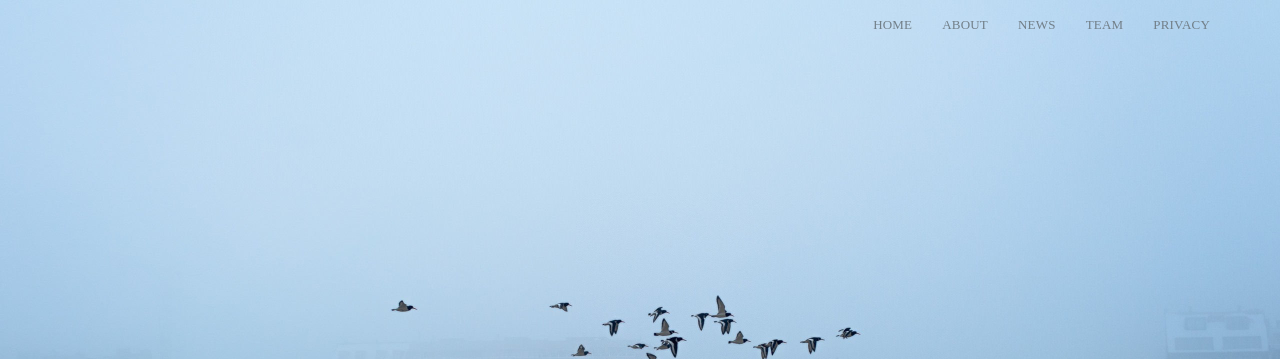
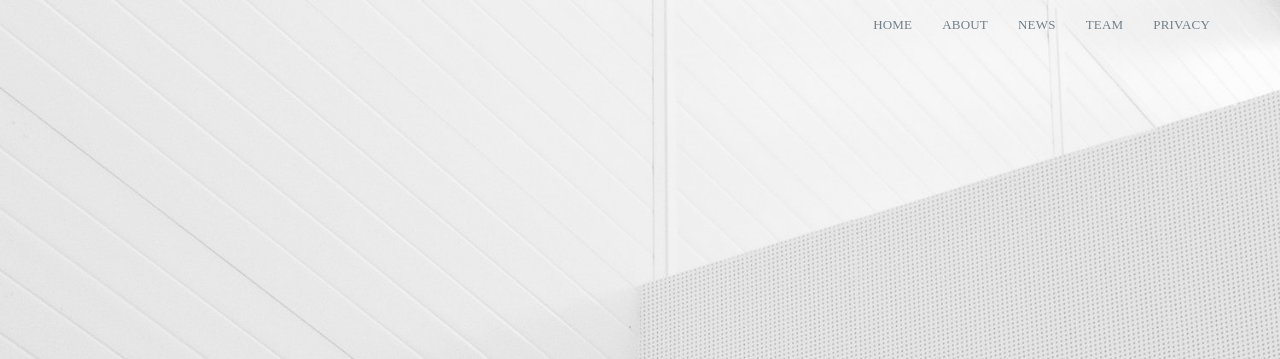
Before and after one commit to antler-capital/antler-capital.github.io, a plain HTML site: page index.html in a window 1280 px wide. Shown: the top 359 px of the page. Drawn offline with nearby package versions, Linux system fonts and the light colour scheme; a web font is replaced by a local one.

Commit message:
Update style.css

```diff
--- a/style.css
+++ b/style.css
@@ -33,7 +33,7 @@ body {
 }
 
 #home {
-      background-image: url("clouds.jpg");
+      background-image: url("walls.jpg");
 	background-position: center;
 	background-size: cover;
 	background-repeat: no-repeat;
```
